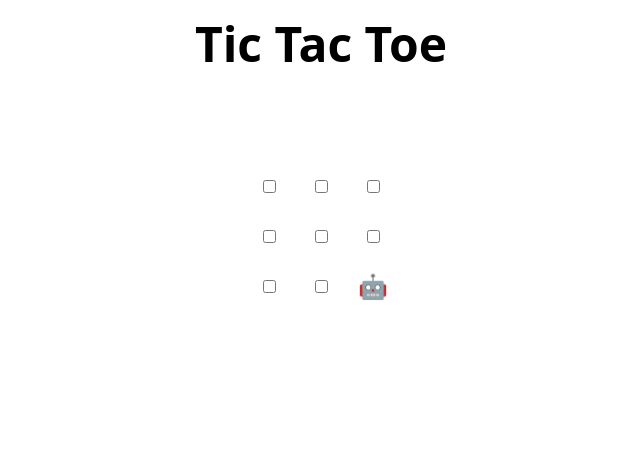
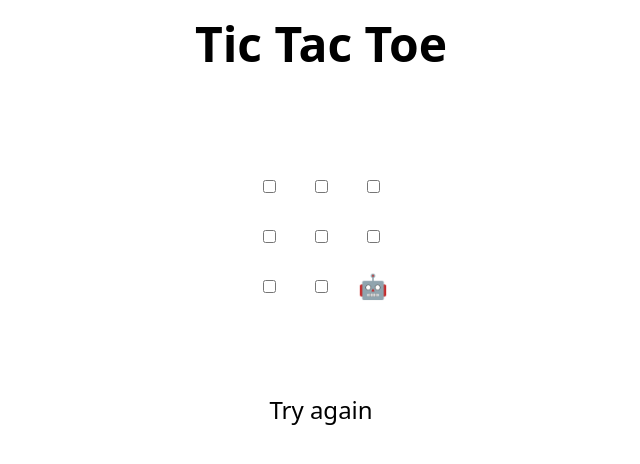
Before and after one commit to MC1586/Review-pull-requesys, a plain HTML site: page index.html in a window 1280 px wide. Shown: the whole page, without its empty margins (319-959 px from the left). Drawn offline with Linux system fonts and the light colour scheme.

Commit message:
Update index.html
added "Try again"

```diff
--- a/index.html
+++ b/index.html
@@ -48,6 +48,7 @@
 </table>
 
 <h2 hidden>Game over, refresh to play again 🧑‍💻 🤖!</h2>
+Try again
 
 <script>
   // Initialization
```
